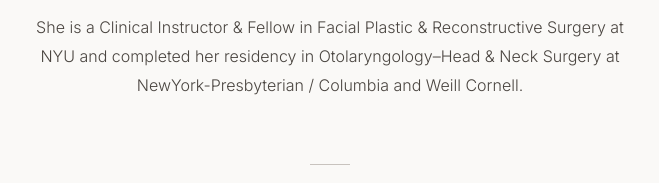
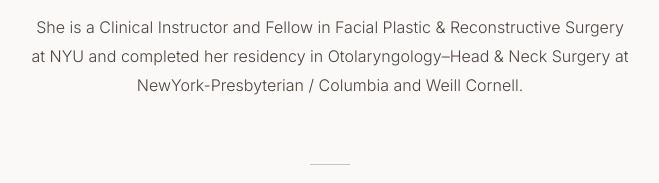
Before and after one commit to RachelWeitzmanMD/RachelWeitzmanMD.github.io, a plain HTML site: page index.html in a window 1280 px wide. Shown: the part 766-949 px from the top of the page, 310-969 px from the left. Drawn offline with nearby package versions, Linux system fonts and the light colour scheme.

Commit message:
Update NYU title phrasing

```diff
--- a/index.html
+++ b/index.html
@@ -192,7 +192,7 @@
         <div class="divider"></div>
         <div class="bio">
             <p>Dr. Weitzman is a Harvard-educated surgeon specializing in facial rejuvenation, with a focus on deep plane facelift, rhinoplasty, and the aging face. She brings a surgeon-scientist's perspective to every patient — grounding aesthetic decisions in anatomy, evidence, and precision.</p>
-            <p>She is a Clinical Instructor & Fellow in Facial Plastic & Reconstructive Surgery at NYU and completed her residency in Otolaryngology–Head & Neck Surgery at NewYork-Presbyterian / Columbia and Weill Cornell.</p>
+            <p>She is a Clinical Instructor and Fellow in Facial Plastic & Reconstructive Surgery at NYU and completed her residency in Otolaryngology–Head & Neck Surgery at NewYork-Presbyterian / Columbia and Weill Cornell.</p>
         </div>
         <div class="divider"></div>
         <div class="training">
```
